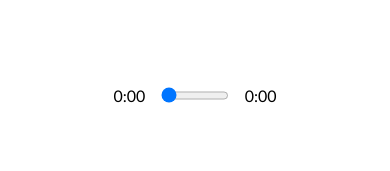
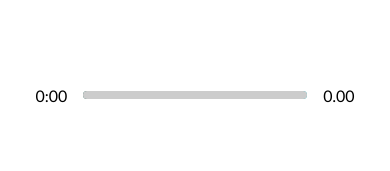
Before and after one commit to CristiTomaaa/music-player, a React (Create React App) app: page / in a window 390 px wide. Shown: the part 521-692 px from the top of the page. Built offline with nearby package versions, Linux system fonts and the light colour scheme.

Commit message:
mobile optimised and resolved toggle bug

```diff
--- a/src/App.js
+++ b/src/App.js
@@ -1,7 +1,7 @@
 import Player from "./components/Player";
 import Song from "./components/Song";
 import "./styles/app.scss";
-import data from "./utils";
+import data from "./songs";
 import Library from "./components/Library";
 import { useRef, useState } from "react";
 import Nav from "./components/Nav";
@@ -16,16 +16,32 @@ function App() {
   const [songInfo, setSongInfo] = useState({
     currentTime: 0,
     duration: 0,
+    animationPercentage: 0,
   });
   const [libraryStatus, setLibraryStatus] = useState(false);
   const timeUpdateHandler = (e) => {
     const current = e.target.currentTime;
     const duration = e.target.duration;
-    setSongInfo({ ...songInfo, duration: duration, currentTime: current });
+    //Calculate procentage for the input type range of the player
+    const roundedCurrent = Math.round(current);
+    const roundedDuration = Math.round(duration);
+    const animation = Math.round((roundedCurrent / roundedDuration) * 100);
+    setSongInfo({
+      ...songInfo,
+      duration: duration,
+      currentTime: current,
+      animationPercentage: animation,
+    });
+  };
+
+  const songEndHandler = async () => {
+    let currentIndex = songs.findIndex((song) => song.id === currentSong.id);
+    await setCurrentSong(songs[(currentIndex + 1) % songs.length]);
+    if (isPlaying) audioRef.current.play();
   };
 
   return (
-    <div className="App">
+    <div className={`App ${libraryStatus ? "library-active" : ""}`}>
       <Nav libraryStatus={libraryStatus} setLibraryStatus={setLibraryStatus} />
       <Song currentSong={currentSong} />
       <Player
@@ -52,6 +68,7 @@ function App() {
         onTimeUpdate={timeUpdateHandler}
         ref={audioRef}
         src={currentSong.audio}
+        onEnded={songEndHandler}
       ></audio>
     </div>
   );
--- a/src/components/LibrarySong.js
+++ b/src/components/LibrarySong.js
@@ -7,8 +7,9 @@ const LibrarySong = ({
   id,
   setSongs,
 }) => {
-  const songSelectHandler = () => {
-    const selectedSong = setCurrentSong(song);
+  const songSelectHandler = async () => {
+    const selectedSong = songs.filter((state) => state.id === id);
+    await setCurrentSong({ ...selectedSong[0] });
     // add active state to the song
     const newSongs = songs.map((song) => {
       if (song.id === id) {
@@ -25,14 +26,7 @@ const LibrarySong = ({
     });
     setSongs(newSongs);
     //check if song is playing
-    if (isPlaying) {
-      const playPromise = audioRef.current.play();
-      if (playPromise !== undefined) {
-        playPromise.then((audio) => {
-          audioRef.current.play();
-        });
-      }
-    }
+    if (isPlaying) audioRef.current.play();
   };
   return (
     <div
--- a/src/components/Player.js
+++ b/src/components/Player.js
@@ -55,26 +55,38 @@ const Player = ({
       Math.floor(time / 60) + ":" + ("0" + Math.floor(time % 60)).slice(-2)
     );
   };
-  const skipTrackHandler = (direction) => {
+  const skipTrackHandler = async (direction) => {
     let currentIndex = songs.findIndex((song) => song.id === currentSong.id);
     if (direction === "skip-forward") {
-      setCurrentSong(songs[(currentIndex + 1) % songs.length]);
+      await setCurrentSong(songs[(currentIndex + 1) % songs.length]);
     }
     if (direction === "skip-back") {
       if ((currentIndex - 1) % songs.length === -1) {
-        setCurrentSong(songs[songs.length - 1]);
+        await setCurrentSong(songs[songs.length - 1]);
+        if (isPlaying) audioRef.current.play();
         return;
       }
-      setCurrentSong(songs[(currentIndex - 1) % songs.length]);
+      await setCurrentSong(songs[(currentIndex - 1) % songs.length]);
     }
+    if (isPlaying) audioRef.current.play();
   };
 
-  //STATE
+  //Styles
+
+  const trackAnim = {
+    transform: `translateX(${songInfo.animationPercentage}%)`,
+  };
 
   return (
     <div className="player">
       <div className="time-control">
         <p>{getTimeRounded(songInfo.currentTime)}</p>
+        <div
+          style={{
+            background: `linear-gradient(to right, ${currentSong.color[0]}, ${currentSong.color[1]} )`,
+          }}
+          className="track"
+        >
           <input
             onChange={dragHandler}
             min={0}
@@ -82,7 +94,9 @@ const Player = ({
             value={songInfo.currentTime}
             type="range"
           />
-        <p>{getTimeRounded(songInfo.duration)}</p>
+          <div style={trackAnim} className="animate-track"></div>
+        </div>
+        <p>{songInfo.duration ? getTimeRounded(songInfo.duration) : "0.00"}</p>
       </div>
       <div className="play-control">
         <FontAwesomeIcon
--- a/src/styles/_library.scss
+++ b/src/styles/_library.scss
@@ -3,9 +3,11 @@
   top: 0;
   left: 0;
   width: 20rem;
+  border-radius: 1rem;
   height: 100%;
   box-shadow: 2px 2px 50px rgb(231, 231, 231);
   overflow: scroll;
+  background: white;
   transform: translateX(-100%);
   transition: all 0.5s ease;
   opacity: 0;
@@ -19,6 +21,7 @@
   align-items: center;
   padding: 1rem 2rem 1rem 2rem;
   cursor: pointer;
+  transition: all 0.5s ease-out;
   img {
     width: 30%;
   }
@@ -28,7 +31,7 @@
 }
 
 .song-description {
-  padding: 1rem;
+  padding-left: 1rem;
   h3 {
     font-size: 1.2rem;
   }
@@ -61,3 +64,8 @@
   transform: translateX(0%);
   opacity: 1;
 }
+@media screen and (max-width: 768px) {
+  .library {
+    width: 100%;
+  }
+}
--- a/src/styles/_nav.scss
+++ b/src/styles/_nav.scss
@@ -16,3 +16,11 @@ nav {
     }
   }
 }
+@media screen and (max-width: 768px) {
+  nav {
+    button {
+      z-index: 10;
+    }
+    z-index: 2;
+  }
+}
--- a/src/styles/_player.scss
+++ b/src/styles/_player.scss
@@ -9,9 +9,12 @@
 .time-control {
   width: 50%;
   display: flex;
+  align-items: center;
   input {
     width: 100%;
-    padding: 1rem 0rem;
+    -webkit-appearance: none;
+    background: transparent;
+    cursor: pointer;
   }
   p {
     padding: 1rem;
@@ -28,3 +31,40 @@
     cursor: pointer;
   }
 }
+
+input[type="range"]:focus {
+  outline: none;
+}
+input[type="range"]::-webkit-slider-thumb {
+  -webkit-appearance: none;
+  height: 16px;
+  width: 16px;
+}
+
+.track {
+  background: rgb(255, 126, 126);
+  width: 100%;
+  height: 0.5rem;
+  position: relative;
+  border-radius: 1rem;
+  overflow: hidden;
+}
+
+.animate-track {
+  background: rgb(204, 204, 204);
+  width: 100%;
+  height: 100%;
+  position: absolute;
+  top: 0;
+  left: 0;
+  transform: translateX(0%);
+  pointer-events: none;
+}
+@media screen and (max-width: 768px) {
+  .time-control {
+    width: 90%;
+  }
+  .play-control {
+    width: 65%;
+  }
+}
--- a/src/styles/_song.scss
+++ b/src/styles/_song.scss
@@ -7,6 +7,7 @@
   img {
     width: 20%;
     border-radius: 50%;
+    z-index: 1;
   }
   h2 {
     padding: 3rem 1rem 1rem 1rem;
@@ -15,3 +16,9 @@
     font-size: 1rem;
   }
 }
+
+@media screen and (max-width: 768px) {
+  img {
+    width: 60%;
+  }
+}
--- a/src/styles/app.scss
+++ b/src/styles/app.scss
@@ -24,3 +24,11 @@ h4 {
   font-weight: 400;
   color: rgb(102, 102, 102);
 }
+
+.App {
+  transition: all 0.5s ease;
+}
+
+.library-active {
+  margin-left: 30%;
+}
```
Also changed, not shown: src/songs.js (renamed from src/utils.js). Lines whose indentation alone changed are shown as unchanged.
